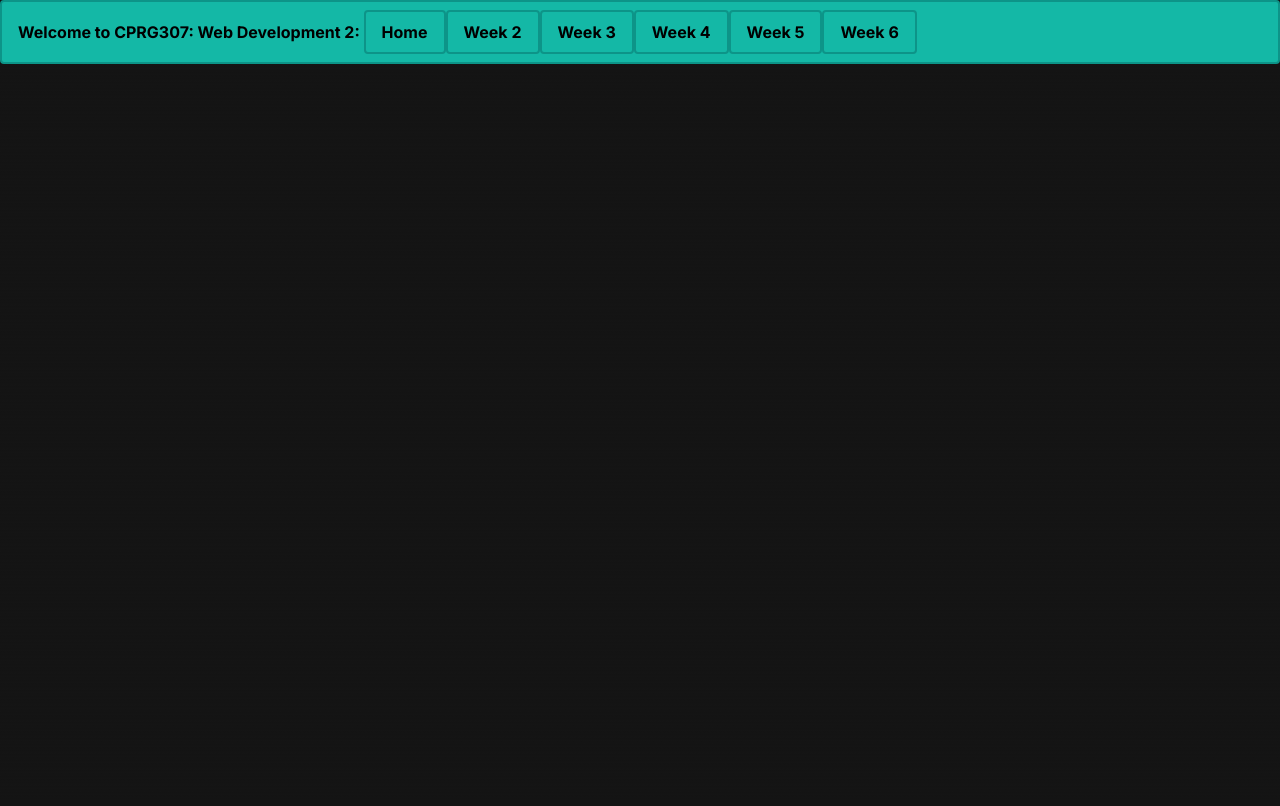
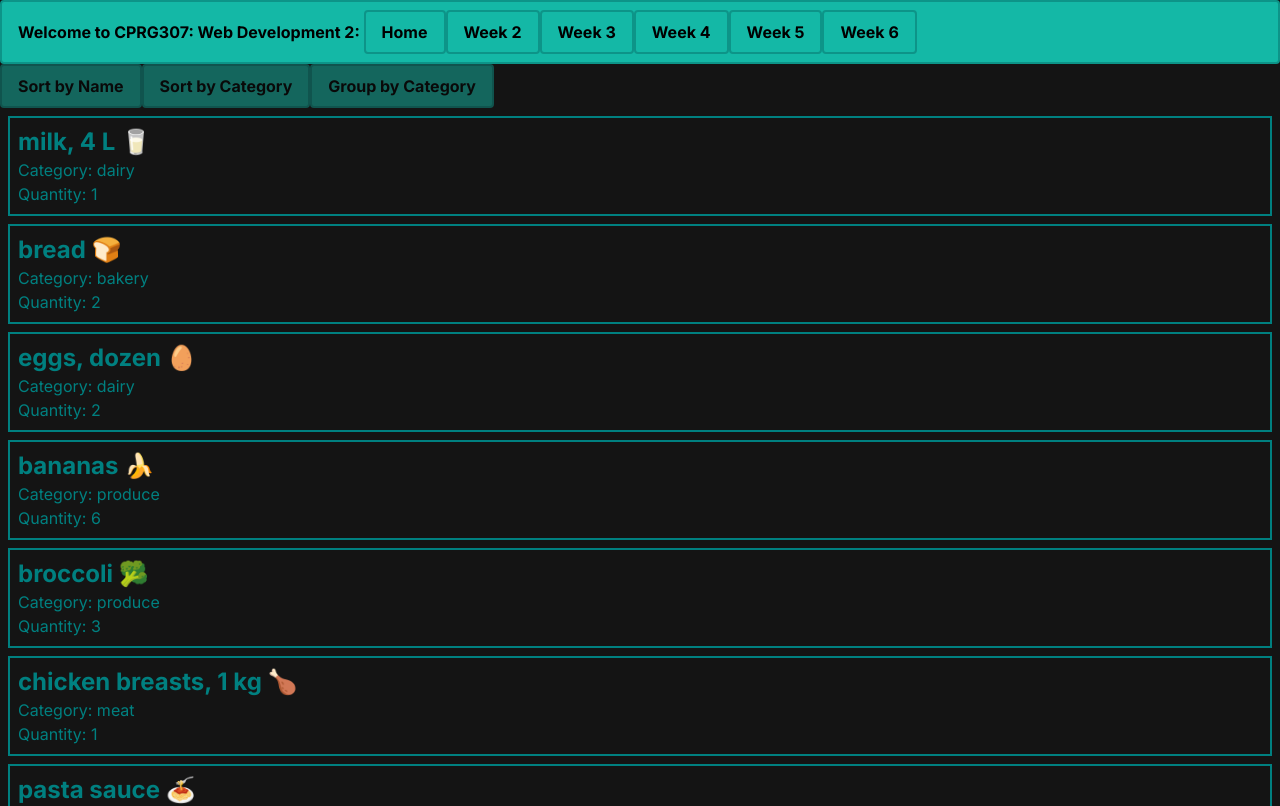
Before and after one commit to Ders-vm/cprg306-assignments, a Next.js app: page /week-5 in a window 1280 px wide. Shown: the top 806 px of the page. Built offline with nearby package versions, Linux system fonts and the light colour scheme.

Commit message:
Week 5 complete

```diff
--- /dev/null
+++ b/app/week-5/item-list.js
@@ -0,0 +1,60 @@
+"use client";
+import Item from './item';
+import items from './items.json';
+import { useState } from 'react';
+
+function ItemList() {
+    const [viewMode, setViewMode] = useState('list'); // 'list', 'category'
+
+    // Sort items alphabetically by name or category
+    const sortedItems = [...items].sort((a, b) => {
+        if (viewMode === 'name') {
+            return a.name.localeCompare(b.name);
+        } else if (viewMode === 'category') {
+            return a.category.localeCompare(b.category);
+        }
+        return 0;
+    });
+
+    // Group items by category
+    const groupedByCategory = items.reduce((acc, item) => {
+        acc[item.category] = acc[item.category] || [];
+        acc[item.category].push(item);
+        return acc;
+    }, {});
+
+    // Sort categories and their items alphabetically
+    const sortedAndGroupedItems = Object.keys(groupedByCategory).sort().reduce((acc, category) => {
+        acc[category] = groupedByCategory[category].sort((a, b) => a.name.localeCompare(b.name));
+        return acc;
+    }, {});
+
+    return (
+        <div>
+            <div>
+                <button onClick={() => setViewMode('name')} className={`bg-teal-500 hover:bg-teal-700 text-black font-bold py-2 px-4 rounded border-2 border-teal-600 ${viewMode === 'name' ? '' : 'opacity-50'}`}>
+                    Sort by Name
+                </button>
+                <button onClick={() => setViewMode('category')} className={`bg-teal-500 hover:bg-teal-700 text-black font-bold py-2 px-4 rounded border-2 border-teal-600 ${viewMode === 'category' ? '' : 'opacity-50'}`}>
+                    Sort by Category
+                </button>
+                <button onClick={() => setViewMode('grouped')} className={`bg-teal-500 hover:bg-teal-700 text-black font-bold py-2 px-4 rounded border-2 border-teal-600 ${viewMode === 'grouped' ? '' : 'opacity-50'}`}>
+                    Group by Category
+                </button>
+            </div>
+            {viewMode !== 'grouped' && sortedItems.map((item) => (
+                <Item key={item.id} {...item} />
+            ))}
+            {viewMode === 'grouped' && Object.entries(sortedAndGroupedItems).map(([category, items]) => (
+                <div key={category}>
+                    <h2 className="capitalize">{category}</h2>
+                    {items.map((item) => (
+                        <Item key={item.id} {...item} />
+                    ))}
+                </div>
+            ))}
+        </div>
+    );
+}
+
+export default ItemList;
--- /dev/null
+++ b/app/week-5/item.js
@@ -0,0 +1,11 @@
+export default function Item({ name, quantity, category }) {
+    return (
+        <section style={{ border: '2px solid teal' }} className="p-2 m-2">
+            <h1 className="text-2xl font-bold">
+                {name}
+            </h1>
+            <p>Category: {category}</p>
+            <p>Quantity: {quantity}</p>
+        </section>
+    );
+}
--- /dev/null
+++ b/app/week-5/items.json
@@ -0,0 +1,75 @@
+
+[
+    {
+      "id": "1h2GJKH12gkHG31h1H",
+      "name": "milk, 4 L 🥛",
+      "quantity": 1,
+      "category": "dairy"
+    },
+    {
+      "id": "2KJH3k2j3H1k2J3K1H",
+      "name": "bread 🍞",
+      "quantity": 2,
+      "category": "bakery"
+    },
+    {
+      "id": "3h2KJH3k2j3H1k2J3",
+      "name": "eggs, dozen 🥚",
+      "quantity": 2,
+      "category": "dairy"
+    },
+    {
+      "id": "4k2J3K1H2GJKH12gk",
+      "name": "bananas 🍌",
+      "quantity": 6,
+      "category": "produce"
+    },
+    {
+      "id": "5H1h1H2KJH3k2j3H",
+      "name": "broccoli 🥦",
+      "quantity": 3,
+      "category": "produce"
+    },
+    {
+      "id": "6H1k2J3K1H2GJKH1",
+      "name": "chicken breasts, 1 kg 🍗",
+      "quantity": 1,
+      "category": "meat"
+    },
+    {
+      "id": "7gkHG31h1H2KJH3k",
+      "name": "pasta sauce 🍝",
+      "quantity": 3,
+      "category": "canned goods"
+    },
+    {
+      "id": "8j3H1k2J3K1H2GJK",
+      "name": "spaghetti, 454 g 🍝",
+      "quantity": 2,
+      "category": "dry goods"
+    },
+    {
+      "id": "9H12gkHG31h1H2KJ",
+      "name": "toilet paper, 12 pack 🧻",
+      "quantity": 1,
+      "category": "household"
+    },
+    {
+      "id": "10H3k2j3H1k2J3K1",
+      "name": "paper towels, 6 pack",
+      "quantity": 1,
+      "category": "household"
+    },
+    {
+      "id": "11k2J3K1H2GJKH12",
+      "name": "dish soap 🍽️",
+      "quantity": 1,
+      "category": "household"
+    },
+    {
+      "id": "12GJKH12gkHG31h1",
+      "name": "hand soap 🧼",
+      "quantity": 4,
+      "category": "household"
+    }
+  ]
--- a/app/week-5/page.js
+++ b/app/week-5/page.js
@@ -1,8 +1,11 @@
-import HomeButton from '../Functions/home.js';
+import ItemList from "./item-list";
+import HomeButton from "../Functions/home";
+
 export default function Page() {
     return (
-      <main>
-        <HomeButton/>
-      </main>
+        <main>
+            <HomeButton/>
+            <ItemList/>
+        </main>
     );
-  }
+}
```
